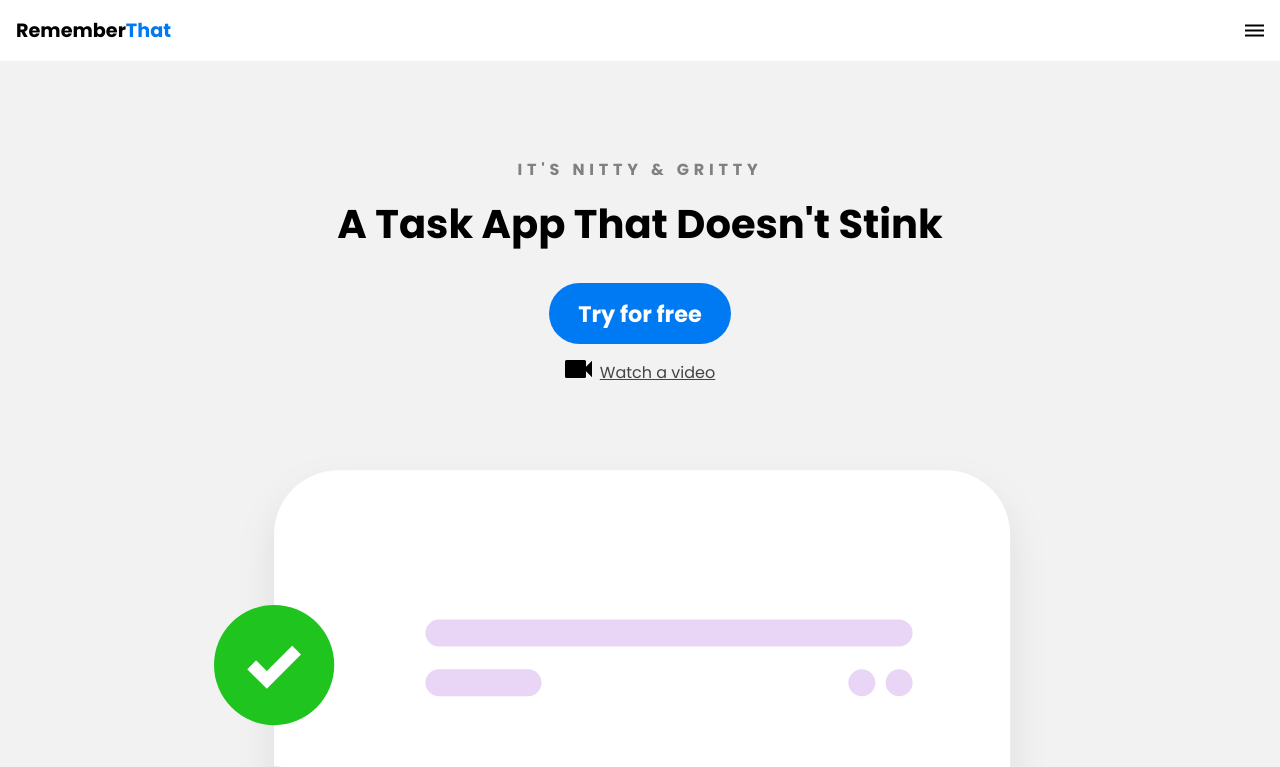
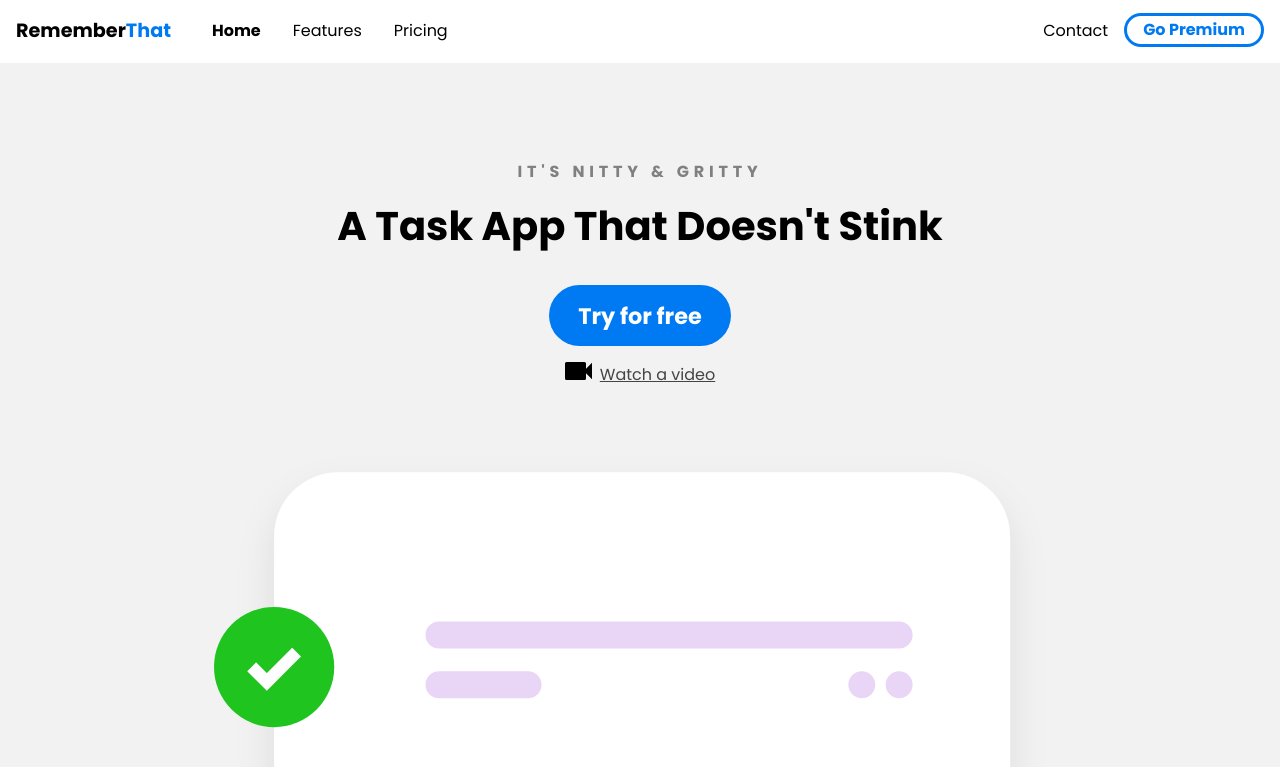
Before and after one commit to ArtPlatosha/RemebmerThat, a plain HTML site: page index.html in a window 1280 px wide. Shown: the top 767 px of the page. Drawn offline with Linux system fonts and the light colour scheme.

Commit message:
commit: 4th commit
add adaptation (screen and 768px)

```diff
--- a/css/main.css
+++ b/css/main.css
@@ -225,3 +225,56 @@ nav li a:hover {
 	margin: 0.5em;
 	cursor: pointer;
 }
+
+@media only screen and (min-width: 768px) {
+	.mobile-menu, .mobile-menu-exit {
+		display: none;
+	}
+
+	.navbar .container {
+		display: grid;
+		grid-template-columns: 180px auto;
+		justify-content: unset;
+	}
+
+	.navbar nav {
+		display: flex;
+		justify-content: space-between;
+		background: none;
+		position: unset;
+		height: auto;
+		width: 100%;
+		padding: 0;
+	}
+
+	.navbar nav ul {
+		display: flex;
+	}
+
+	.navbar nav a {
+		color: black;
+		font-size: 1em;
+		padding: 0.1em 1em;
+	}
+
+	.navbar nav ul.primary-nav {
+		margin: 0;
+	}
+
+	.navbar nav li.current a {
+		font-weight: bold;
+	}
+
+	.navbar nav li.go-premium-cta a {
+		color: var(--primary-color);
+		border: 3px solid var(--primary-color);
+		font-weight: bold;
+		border-radius: 5em;
+		margin-top: -0.2em;
+	}
+
+	.navbar nav li.go-premium-cta a:hover {
+		background-color: var(--primary-color);
+		color: white;
+	}
+}
```
